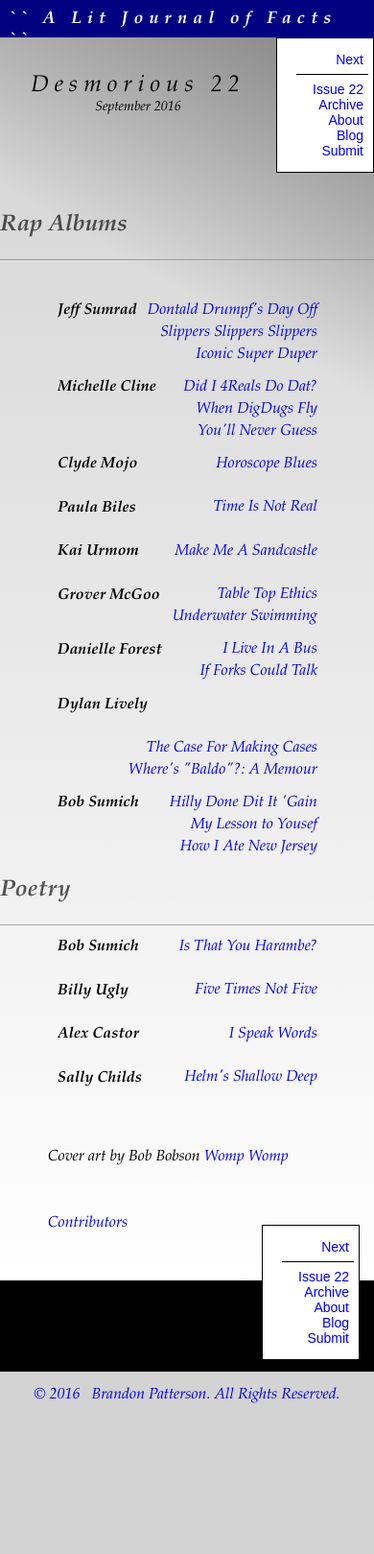
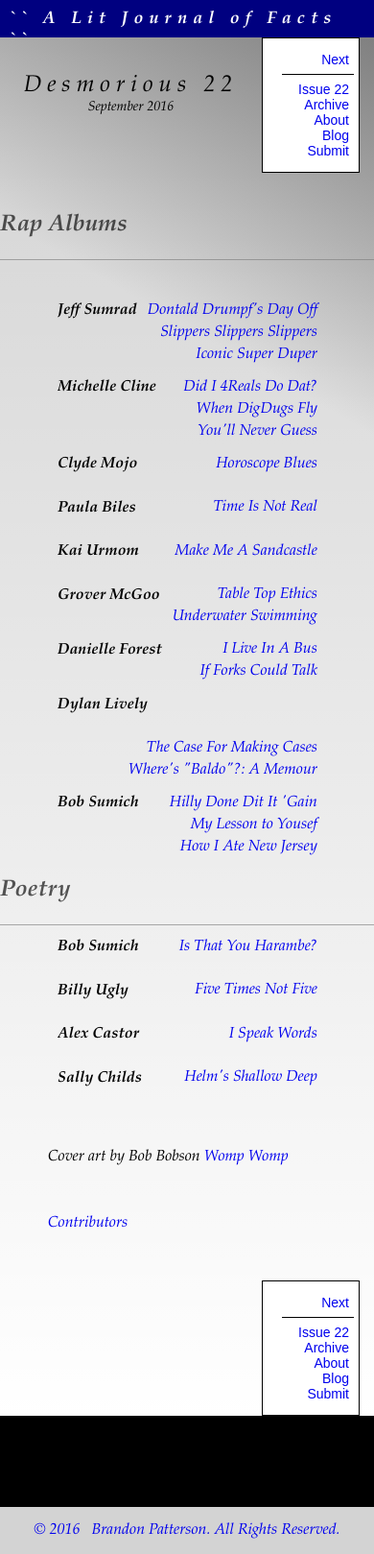
Before and after one commit to brandnpatterson/Blog, a PHP site: page /app/index.html in a window 390 px wide; the page is wider, and only the part inside the window is pictured. Shown: the part 16-1635 px from the top of that part at 96% size. Run offline with PHP 8.4, Linux system fonts and the light colour scheme; some libraries are stand-ins or nearby versions.

Commit message:
added iPhone support

```diff
--- a/app/css/1-basics/_basics.scss
+++ b/app/css/1-basics/_basics.scss
@@ -1,3 +1,11 @@
+html,body {
+    width: 100%;
+    height: 100%;
+    margin: 0;
+    padding: 0px;
+    overflow-x: hidden;
+}
+
 html * {
   list-style: none;
   text-decoration: none;
--- a/app/css/2-modules/_nav.scss
+++ b/app/css/2-modules/_nav.scss
@@ -13,8 +13,8 @@
 }
 
 #nav-secondary {       // Relative inside of Absolute
-  bottom: 58px;
-  left: 558px;
+  bottom: 0;
+  left: 0;
   position: relative;
 }
 
--- a/app/css/3-layouts/_media.scss
+++ b/app/css/3-layouts/_media.scss
@@ -40,6 +40,11 @@
 
 @media #{$iPhone} {
 
+  #bottom-art {
+    margin: 0;
+    max-width: 100vw;
+  }
+
   #content {
     margin: 0;
     max-width: 100vw;
@@ -54,18 +59,17 @@
     margin-left: 0;
   }
 
-  #nav-container {
-    left: -285px;
-  }
-
-  #nav-primary {
-    margin-right: 0;
+  #nav-primary, #nav-secondary {
+    margin-right: 15px;
   }
 
   #title h2 {
     font-size: 24px;
   }
 
+  #wrapper {
+    margin: 0;
+  }
   article {
     margin-top: 100px;
     width: 100%;
--- a/app/index.html
+++ b/app/index.html
@@ -235,7 +235,6 @@
           </div><!-- end art-credit -->
         </article><!-- end article -->
 
-        <div id="nav-container">
         <nav id="nav-secondary">
           <ul>
             <li><a href="#0">Next</a></li>
@@ -247,7 +246,6 @@
             <li><a href="#0">Submit</a></li>
           </ul>
         </nav><!-- end nav-secondary -->
-      </div><!-- nav-secondary-abs -->
       </div><!-- end content -->
 
       <div id="bottom-art">
```
Also changed, not shown: index.html (+1 -1 lines), dist/css/style.min.css. Lines whose indentation alone changed are shown as unchanged.
